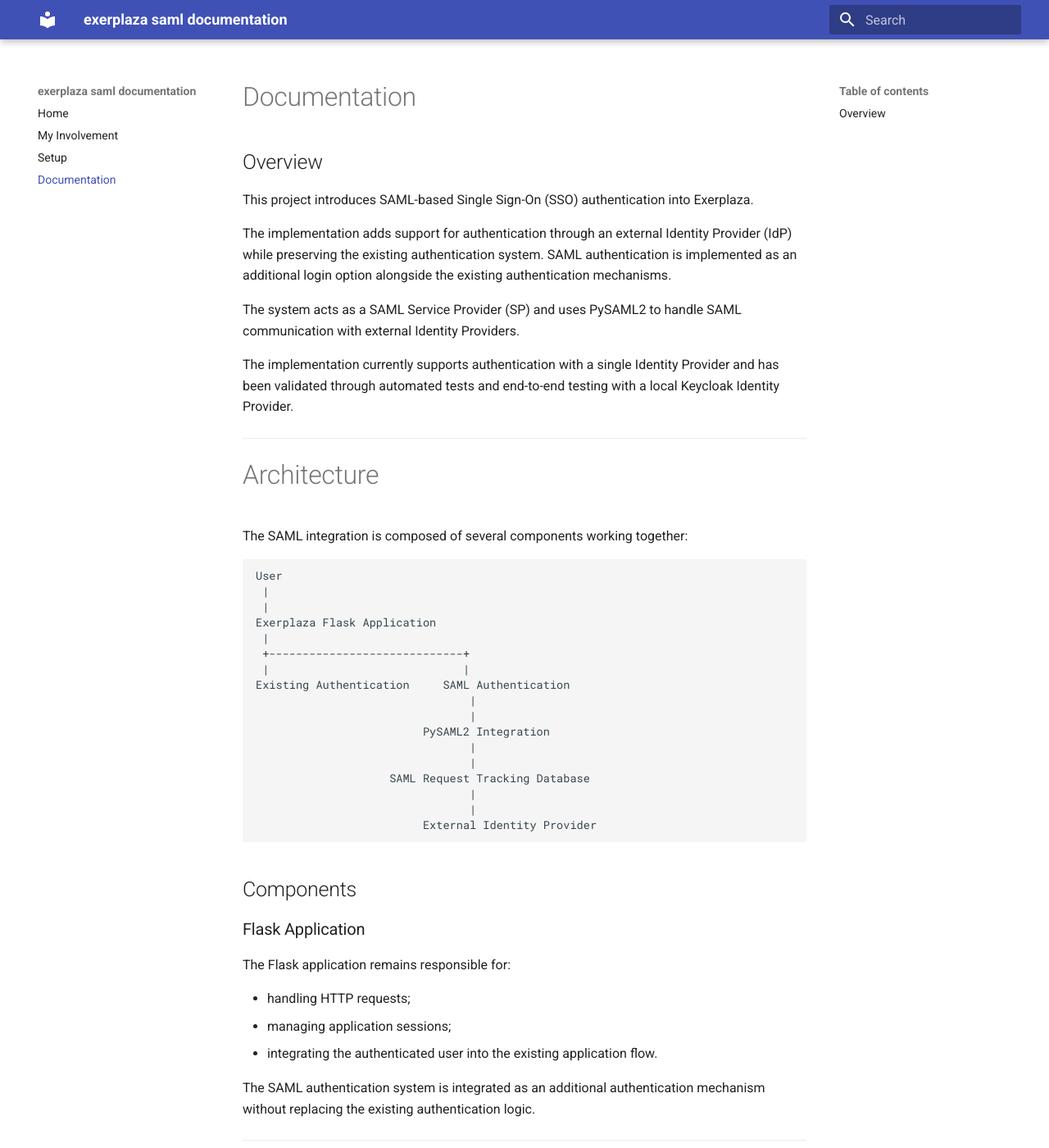
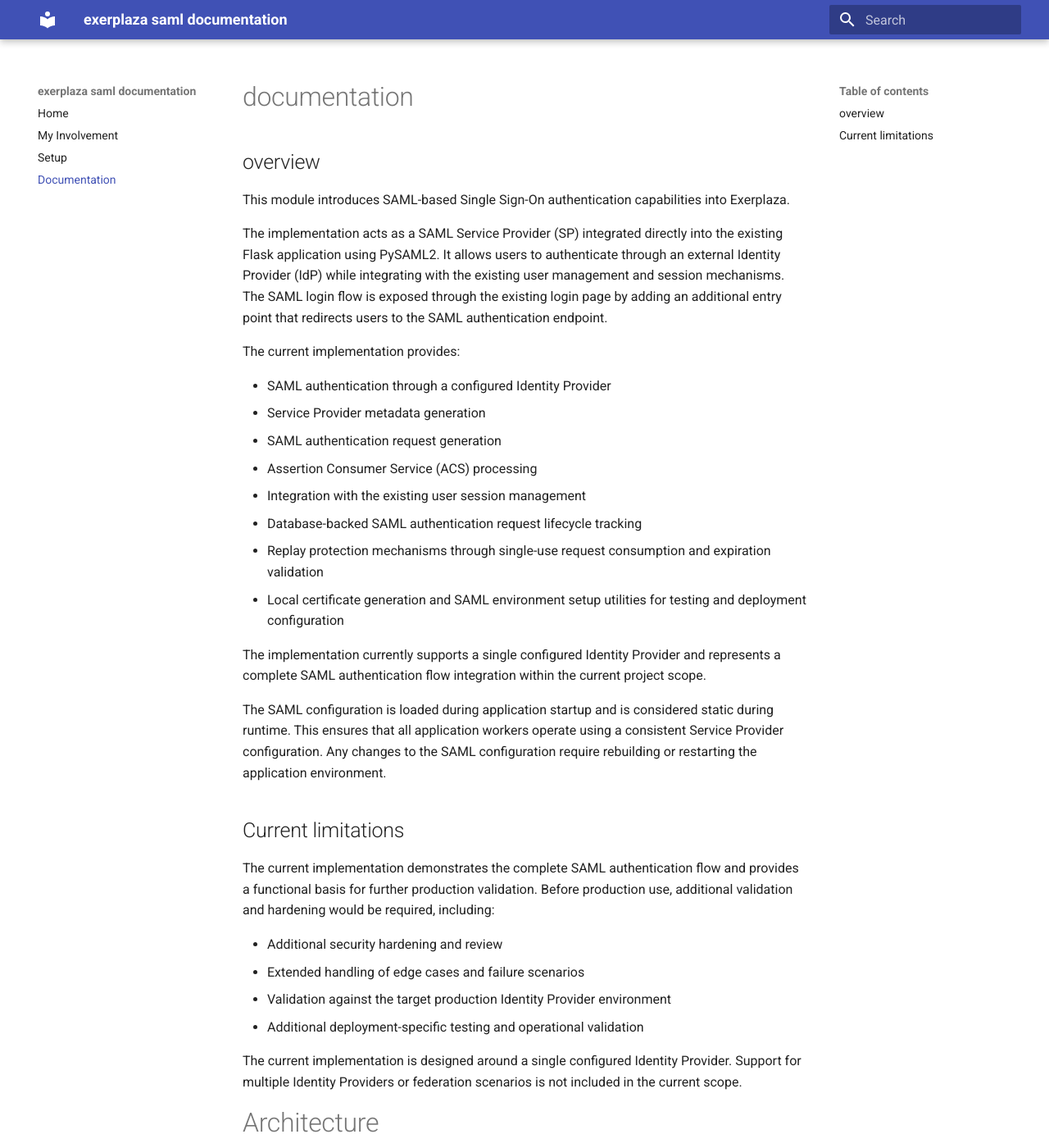
Before and after one commit to acquanaturaleminerale/acquanaturaleminerale.github.io, an MkDocs documentation site: the page built from docs/documentation.md, in a window 1280 px wide and 1400 px high. Shown: the whole window at 82% size. Built offline with MkDocs 1.6.1 and Material for MkDocs 9.7.7, drawn with Linux system fonts in a browser that asks for light colours.

Commit message:
Update documentation.md

```diff
--- a/docs/documentation.md
+++ b/docs/documentation.md
@@ -1,16 +1,36 @@
-# Documentation
+# documentation
 
-## Overview
+## overview
 
-This project introduces SAML-based Single Sign-On (SSO) authentication into Exerplaza.
+This module introduces SAML-based Single Sign-On authentication capabilities into Exerplaza.
 
-The implementation adds support for authentication through an external Identity Provider (IdP) while preserving the existing authentication system. SAML authentication is implemented as an additional login option alongside the existing authentication mechanisms.
+The implementation acts as a SAML Service Provider (SP) integrated directly into the existing Flask application using PySAML2. It allows users to authenticate through an external Identity Provider (IdP) while integrating with the existing user management and session mechanisms. The SAML login flow is exposed through the existing login page by adding an additional entry point that redirects users to the SAML authentication endpoint.
 
-The system acts as a SAML Service Provider (SP) and uses PySAML2 to handle SAML communication with external Identity Providers.
+The current implementation provides:
 
-The implementation currently supports authentication with a single Identity Provider and has been validated through automated tests and end-to-end testing with a local Keycloak Identity Provider.
+- SAML authentication through a configured Identity Provider
+- Service Provider metadata generation
+- SAML authentication request generation
+- Assertion Consumer Service (ACS) processing
+- Integration with the existing user session management
+- Database-backed SAML authentication request lifecycle tracking
+- Replay protection mechanisms through single-use request consumption and expiration validation
+- Local certificate generation and SAML environment setup utilities for testing and deployment configuration
 
----
+The implementation currently supports a single configured Identity Provider and represents a complete SAML authentication flow integration within the current project scope.
+
+The SAML configuration is loaded during application startup and is considered static during runtime. This ensures that all application workers operate using a consistent Service Provider configuration. Any changes to the SAML configuration require rebuilding or restarting the application environment.
+
+## Current limitations
+
+The current implementation demonstrates the complete SAML authentication flow and provides a functional basis for further production validation. Before production use, additional validation and hardening would be required, including:
+
+- Additional security hardening and review
+- Extended handling of edge cases and failure scenarios
+- Validation against the target production Identity Provider environment
+- Additional deployment-specific testing and operational validation
+
+The current implementation is designed around a single configured Identity Provider. Support for multiple Identity Providers or federation scenarios is not included in the current scope.
 
 # Architecture
 
```
